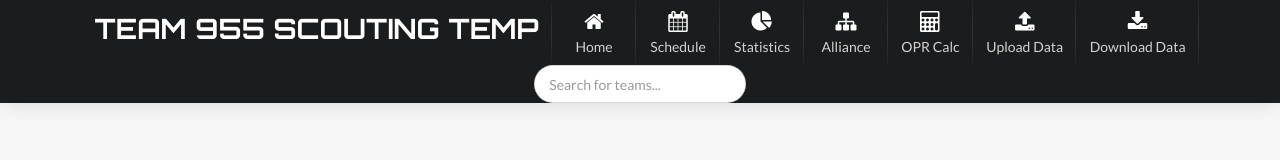
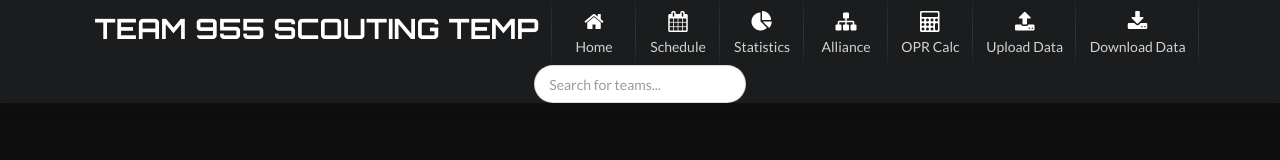
Before and after one commit to FRC-Team-955/ScoutingTemplate, a plain HTML site: page index.html in a window 1280 px wide. Drawn offline with Linux system fonts and the light colour scheme.

Commit message:
Documented code, added skeleton for HTML, changed background color to dark

```diff
--- a/app/app.controller.js
+++ b/app/app.controller.js
@@ -1,6 +1,8 @@
-/* global app */
+//	Define the first controller
 app.controller("AppController",
-	["$scope", function($scope) {
+//	Declare the controller's scope
+	["$scope", function ($scope) {
+//		Object with navbar data
 		$scope.menus = [
 			{
 				icon: "home icon",
--- a/app/app.css
+++ b/app/app.css
@@ -1,6 +1,10 @@
 @font-face {
 	font-family: "Orbitron";
 	src: url(../fonts/Orbitron-Bold.ttf);
+}
+
+body {
+	background-color: #0e0e0e;
 }
 
 h1 {
--- a/app/app.js
+++ b/app/app.js
@@ -1 +1,2 @@
+//	Declare the app, and give it a name to use in HTML
 var app = angular.module("app", []);
```
Also changed, not shown: index.html (+34 -30 lines).
